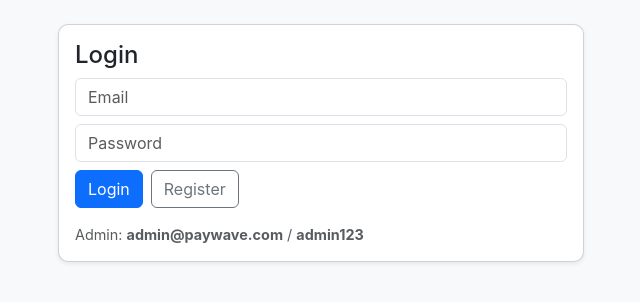
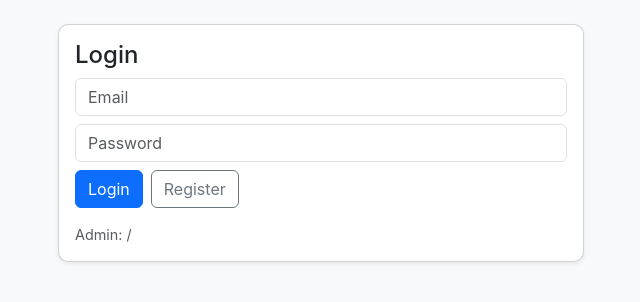
Before and after one commit to Vikkymm/PayWave, a Flask app: page /login in a window 1280 px wide. Shown: the part 56-358 px from the top of the page, without its empty margins (319-959 px from the left). Run offline with Flask 3, Linux system fonts and the light colour scheme.

Commit message:
Updated login.html

```diff
--- a/templates/login.html
+++ b/templates/login.html
@@ -13,7 +13,7 @@
             <a class="btn btn-outline-secondary" href="/register">Register</a>
           </div>
         </form>
-        <div class="mt-3 small text-muted">Admin: <strong>admin@paywave.com</strong> / <strong>admin123</strong></div>
+        <div class="mt-3 small text-muted">Admin: <strong></strong> / <strong></strong></div>
       </div>
     </div>
   </div>
```
